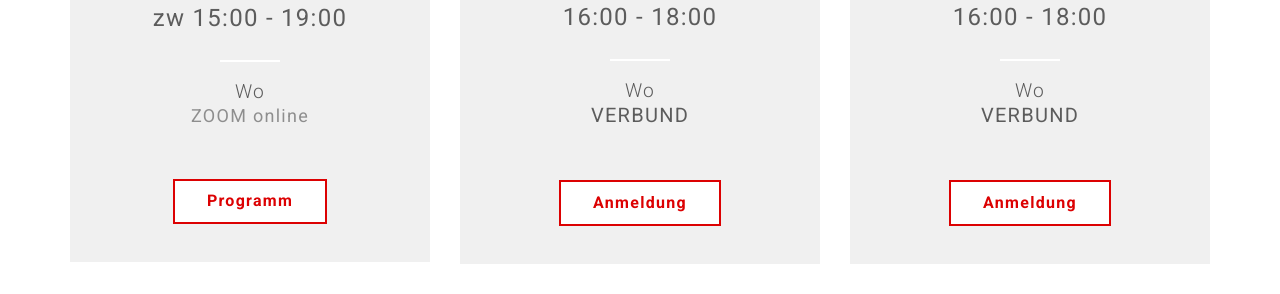
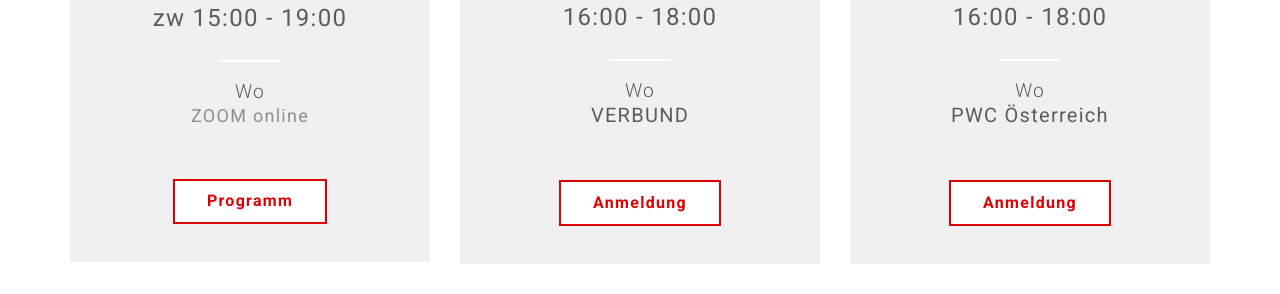
Before and after one commit to coderdojo-wien/coderdojo-wien.github.io, a Jekyll site: the page built from index.html, in a window 1280 px wide and 900 px high, scrolled down 4135 px. Shown: the part 157-451 px from the top of the window. Built offline with Jekyll 4.4.1, drawn with Linux system fonts in a browser that asks for light colours; nearby versions of some CDN libraries; comment, search, counter and statistics services are not loaded.

Commit message:
Update events.yml

```diff
--- a/_data/events.yml
+++ b/_data/events.yml
@@ -34,7 +34,7 @@ events-list:
   event-name: "CoderDojo Wien @ PWC"
   event-type: Offline
   event-registration-url: "https://www.eventbrite.at/e/coderdojo-wien-at-verbund-am-19-september-2025-registrierung-1496050961699"
-  event-place: <a href="#main-event-place-map">VERBUND</a>
+  event-place: <a href="#main-event-place-map">PWC Österreich</a>
   event-place-name: PWC Österreich
   event-place-streetaddress: Donau-City-Straße 7
   event-place-addresslocality: Wien
```
